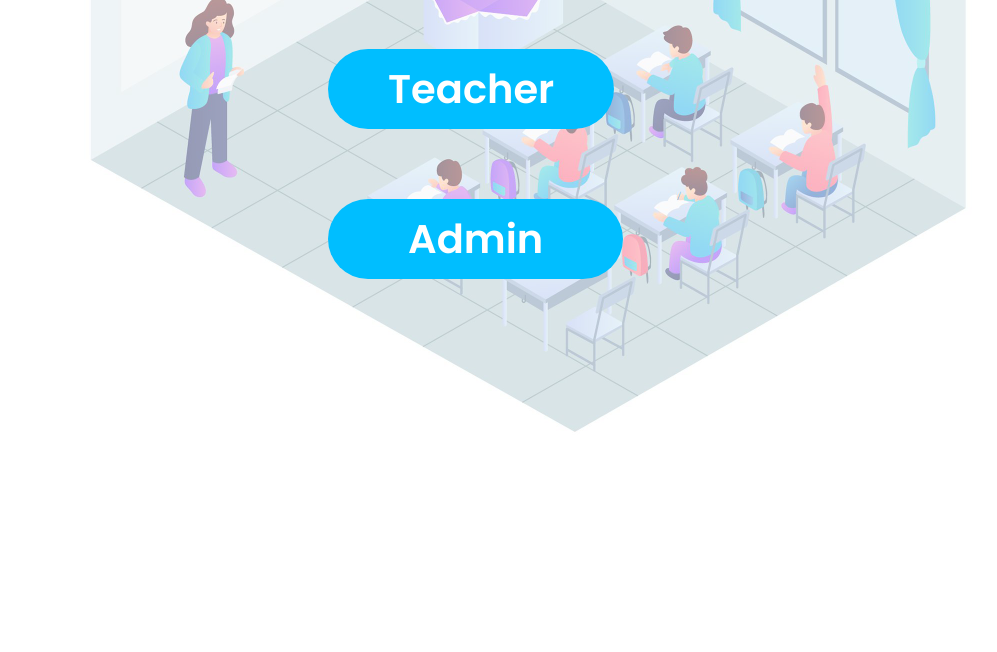
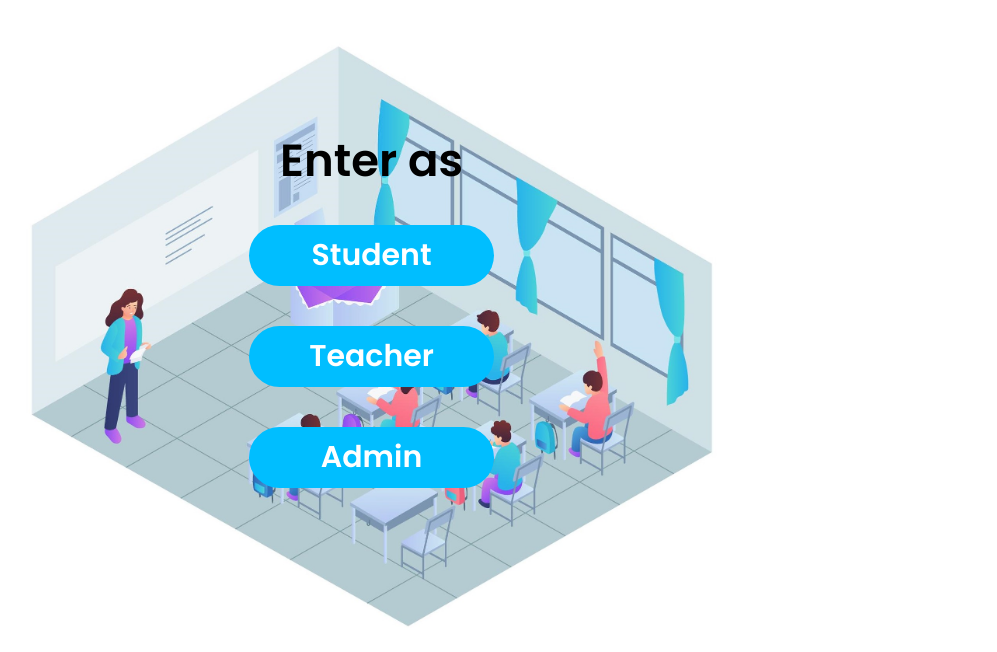
Before and after one commit to Abiral1234/MinorProject1-GCESAttendance, a PHP site: page / in a window 1320 px wide. Shown: the part 301-953 px from the top of the page, without its empty margins (272-1269 px from the left). Before the commit the page ends 733 px from the top, so only its background shows below. Run offline with PHP 8.4, Linux system fonts and the light colour scheme.

Commit message:
index page

```diff
--- /dev/null
+++ b/CSS/Style1.css
@@ -0,0 +1,141 @@
+*{
+    margin: 0;
+    padding: 0;
+}
+
+body{
+    font-family:'Poppins',sans-serif ;
+}
+
+.container{
+    display: flex;
+    align-items: center;
+    justify-content: center;
+    height: 82vh;
+    width: 97.5vw;
+}
+
+#logo{
+    display: flex;
+    justify-content: center;
+}
+
+#bg{
+    height: 100%;
+    width: auto;
+    object-fit: cover;
+}
+
+.content{
+    display: flex;
+    position: absolute;
+    flex-direction: column;
+    align-content: space-between;
+}
+
+h1{
+	width: 100%;
+	font-family: 'Poppins', sans-serif;
+	font-size: 45px;
+    color: black;
+    margin-bottom: 30px;
+    text-align: center;
+}
+
+button{
+    background-color: #00beff;
+    padding: 8px 60px;
+	border-radius: 50px;
+    border:none;
+    margin-bottom: 40px;
+}
+
+.button{
+	text-decoration: none;
+	color: #fff;
+	font-family: 'Poppins', sans-serif;
+	font-size: 30px;
+}
+
+.about{
+    margin: auto;
+    width: 80%;
+    height: 284px;
+    display: flex;
+    justify-self: center;
+    background-image: linear-gradient(to right, rgb(182, 179, 179), rgb(221, 213, 213), rgb(247, 247, 247));
+}
+
+.GcesImage{
+    justify-content: flex-start;
+    width: 50%;
+    flex: 1;
+}
+
+.GcesImage img{
+    height: 100%;
+    width: 100%;
+}
+
+.GcesImage img:hover{
+    opacity: 0.8;
+}
+
+.aboutGces{
+    background-color: rgb(194, 193, 193);
+    flex: 1;
+    width: 50%;
+    padding: 5vh;
+    justify-content: flex-end;
+}
+
+h4{
+    display: block;
+    text-align: center;
+    margin-bottom: 10px;
+    font-size: 30px;
+}
+
+#gces{
+    display: inline-block;
+    margin-top: 10px;
+    text-transform: uppercase;
+    text-decoration: none;
+    color: rgb(82, 80, 80);
+    font-family: 'Poppins', sans-serif;
+}
+
+#gces:hover {
+    color: #337ab7;
+}
+
+@media screen and (max-width:1173px){
+    .about{
+        flex-direction: column;
+    }
+
+    .GcesImage{
+        width: 100%;
+    }
+
+    .GcesImage img{
+        width: 100%;
+    }
+
+    .aboutGces{
+        padding: 0vh;
+        width: 100%;
+    }
+
+    h4{
+        padding-top: 2vh;
+    }
+
+    #about-text{
+        padding: 0vh 5vh 5vh 5vh;
+    }
+}
+
+@media screen and (max-width:1173px){
+
+}
--- a/index.php
+++ b/index.php
@@ -3,16 +3,57 @@
 <head>
 	<title></title>
 	<link href="https://fonts.googleapis.com/css2?family=Poppins:wght@600&display=swap" rel="stylesheet">
-	<link rel="stylesheet" type="text/css" href="Css/style.css">
+	<link rel="stylesheet" type="text/css" href="Css/style1.css">
+	<meta name="viewport" content="width=device-width, initial-scale=1.0">
 </head>
+
 <body>
-<div class="container">
-	<img src="Images/index.jpg">
-	<h1>Enter as</h1>
-	<button class="btn" id="btn1" ><a href="Home.php">Student</a></button>
-	<button class="btn" id="btn2"><a href="login.php">Teacher</a></button>
-	<button class="btn" id="btn3"><a href="login.php">  Admin  </a></button>
-</div>
+
+	<header>
+		<div class="logo-container" id="logo">
+			<img src="https://gces.edu.np/wp-content/uploads/2019/07/gces_logo.png" alt="Gandaki College of Engineering and Science">
+		</div>
+	</header>
+
+	<main>
+		<section>
+			<div class="container">
+			<img src="Images/Index.jpg" id="bg">
+			<div class="content">
+				<h1>Enter as</h1>
+				<button class="btn" id="btn1"><a class="button" href="Home.php">Student</a></button>
+				<button class="btn" id="btn2"><a class="button" href="login.php">Teacher</a></button>
+				<button class="btn" id="btn3"><a class="button" href="login.php">  Admin  </a></button>
+			</div>
+			</div>
+		</section>
+
+		<section>
+			<div class="about">
+				<div class="GcesImage">
+					<a href="https://gces.edu.np/wp-content/uploads/2019/07/slider-for-front-view-but-bad-quality.jpg">
+						<img src="https://gces.edu.np/wp-content/uploads/2019/07/slider-for-front-view-but-bad-quality.jpg" alt="Gandaki College of Engineering and Science">
+					</a>
+				</div>
+					<div class="aboutGces">
+						<h4>About Us</h4>
+						<p id="about-text">Located in the serenity of Pokhara Valley, GCES easily snags a top
+							spot on the list of the 'best' programs offered in the field of
+							Computer Engineering, Software Engineering, and specialized field
+							of Information Systems Engineering in Nepal for its overall affordability
+							and success upon graduation.
+							<br>
+							<a id="gces" href="https://gces.edu.np">
+							<span>Read more at gces.edu.np</span>
+							</a>
+						</p>
+					</div>
+			</div>
+		</section>
+
+	</main>
+
+
 
 </body>
 </html>
```
Also changed, not shown: Images/index.jpg.
